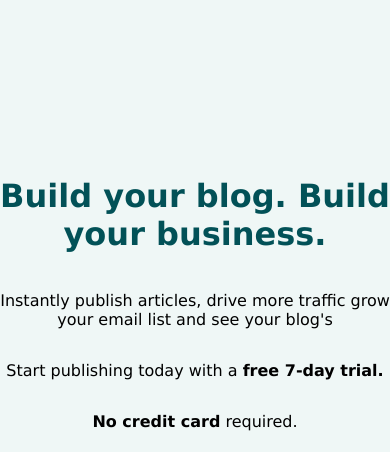
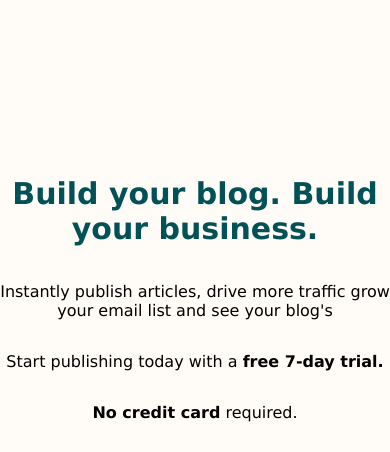
Before and after one commit to francisco-solis99/santander-front-2022, a plain HTML site: page index.html in a window 390 px wide. Shown: the part 129-581 px from the top of the page. Drawn offline with Linux system fonts and the light colour scheme.

Commit message:
[Add] athe media query

```diff
--- a/index.html
+++ b/index.html
@@ -3,7 +3,7 @@
 <head>
   <meta charset="UTF-8">
   <meta http-equiv="X-UA-Compatible" content="IE=edge">
-  <meta name="viewport" content="width=device-width, initial-scale=1.0">
+  <meta name="viewport" content="width=device-width, initial-scale=1.0, user-scalable=no">
   <title>Matcha</title>
   <link rel="stylesheet" href="./styles.css">
 </head>
@@ -32,7 +32,7 @@
       </nav>
     </header>
     <main class="hero">
-      <h1>Build your blog. Build your business.</h1>
+      <h1 class="hero__title">Build your blog. Build your business.</h1>
       <p>Instantly publish articles, drive more traffic grow your email list and see your blog's</p>
       <p>
         Start publishing today with a <strong>free 7-day trial.</strong>
--- a/styles.css
+++ b/styles.css
@@ -8,14 +8,14 @@ body {
   font-family: verdana;
   margin: 0;
   padding: 0;
-  background-color: var(--color-back);
+  background-color: #FFFBF7;
 }
 
 .wrapper {
   /* padding: 5%; */
   min-height: 100vh;
   text-align: center;
-  background-color: var(--color-back);
+  /* background-color: var(--color-back); */
 }
 
 .hero {
@@ -408,3 +408,42 @@ main {
   font-weight: 800;
   color: #8EC87B;
 }
+
+@media (max-width: 575px) {
+  .navbar,
+  .actions {
+    display: none;
+  }
+
+  .hero__title {
+    font-size: 30px;
+  }
+}
+
+
+
+
+/** dispositivos móviles en vista viewport (vertical) */
+/* @media (max-width: 575px) {
+  ...;
+} */
+
+/** dispositivos pequeños en vista landscape (horizontal) */
+/* @media (min-width: 576px and max-width: 767px) {
+  ...;
+} */
+
+/** dispositivos medianos (tablets) */
+/* @media (min-width: 768px and max-width: 991px) {
+  ...;
+} */
+
+/** dispositivos grandes (desktops) */
+/* @media (min-width: 992px and max-width: 1199px) {
+  ...;
+} */
+
+/** dispositivos extra grandes (monitores grandes, tvs) */
+/* @media (min-width: 1200px) {
+  ...;
+} */
```
